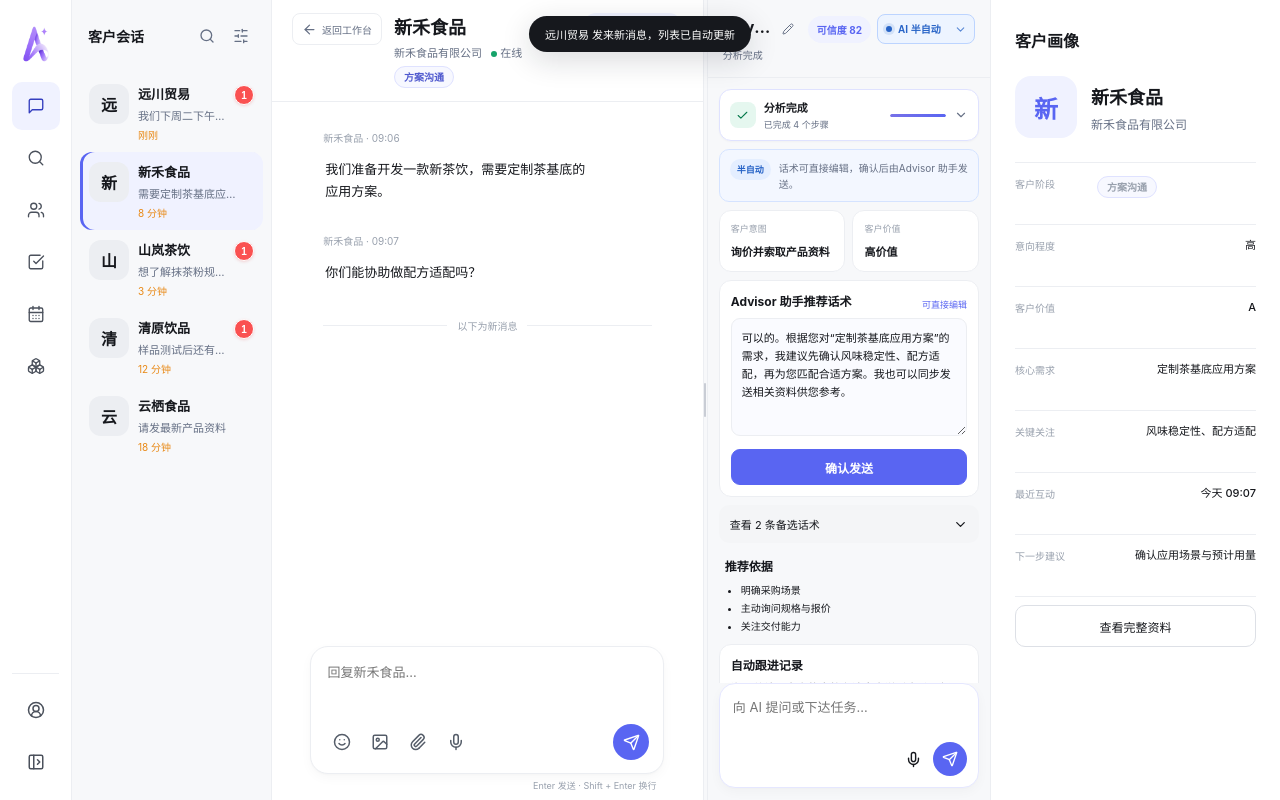
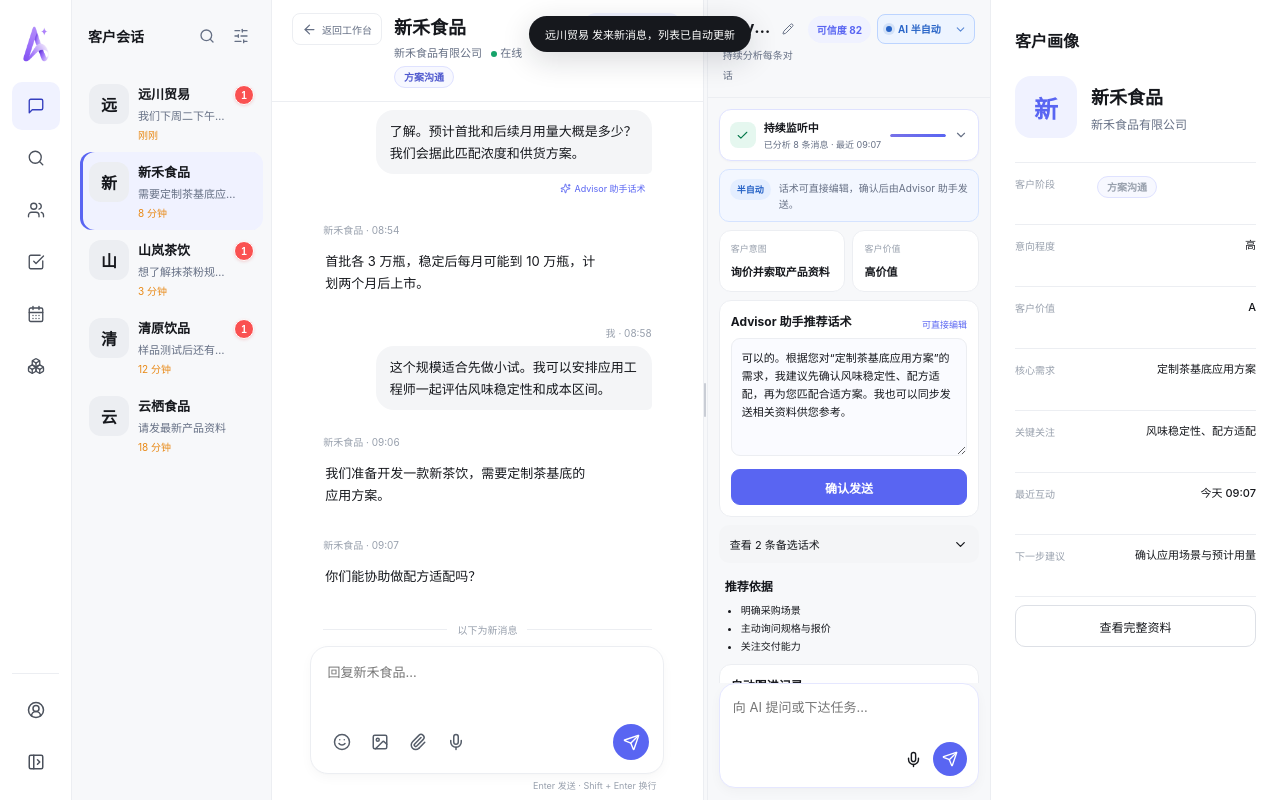
Before and after one commit to 18261169875ls-gif/Asale, a Next.js app: page / in a window 1280 px wide. Both pictures are taken after a click on the button "开始今日任务". Built offline with nearby package versions, Linux system fonts and the light colour scheme.

Commit message:
feat: continuously analyze customer conversations

```diff
--- a/app/demo-data.ts
+++ b/app/demo-data.ts
@@ -53,8 +53,14 @@ export const initialCustomers: Customer[] = [
     aiSuggestion: "先发送定制行业案例，并确认 SKU、采购规模与采购周期。",
     priority: 1,
     messages: [
-      { id: "x1", from: "customer", text: "我们准备开发一款新茶饮，需要定制茶基底的应用方案。", time: "09:06" },
-      { id: "x2", from: "customer", text: "你们能协助做配方适配吗？", time: "09:07" },
+      { id: "x1", from: "customer", text: "你好，我们准备为便利店渠道开发两款即饮茶，想先了解你们的茶基底。", time: "08:42" },
+      { id: "x2", from: "sales", text: "您好，可以的。两款产品目前计划做什么口味和包装规格？", time: "08:44" },
+      { id: "x3", from: "customer", text: "一款蜜桃乌龙、一款轻乳茉莉，都是 450ml PET 瓶。", time: "08:47" },
+      { id: "x4", from: "sales", text: "了解。预计首批和后续月用量大概是多少？我们会据此匹配浓度和供货方案。", time: "08:50", ai: true },
+      { id: "x5", from: "customer", text: "首批各 3 万瓶，稳定后每月可能到 10 万瓶，计划两个月后上市。", time: "08:54" },
+      { id: "x6", from: "sales", text: "这个规模适合先做小试。我可以安排应用工程师一起评估风味稳定性和成本区间。", time: "08:58" },
+      { id: "x7", from: "customer", text: "我们准备开发一款新茶饮，需要定制茶基底的应用方案。", time: "09:06" },
+      { id: "x8", from: "customer", text: "你们能协助做配方适配吗？", time: "09:07" },
     ],
   },
   {
@@ -78,9 +84,15 @@ export const initialCustomers: Customer[] = [
     aiSuggestion: "发送抹茶粉规格资料，并补充确认预计月用量与交付周期。",
     priority: 2,
     messages: [
-      { id: "s1", from: "customer", text: "你好，我们想了解你们抹茶粉的规格和报价，可以发一份资料吗？", time: "09:12" },
-      { id: "s2", from: "sales", text: "可以的，我先了解一下您主要用于哪类产品？", time: "09:13", ai: true },
-      { id: "s3", from: "customer", text: "主要用于高端茶饮，也想了解起订量和交付周期。", time: "09:14" },
+      { id: "s1", from: "customer", text: "你好，我们准备升级门店的抹茶产品，想找颜色和香气更稳定的原料。", time: "08:56" },
+      { id: "s2", from: "sales", text: "您好，主要是用于纯抹茶、拿铁，还是烘焙类产品？", time: "08:58" },
+      { id: "s3", from: "customer", text: "以抹茶拿铁和抹茶冰淇淋为主，目前有 26 家门店。", time: "09:01" },
+      { id: "s4", from: "sales", text: "建议对比饮品级和高香型两个规格。方便提供目前的月用量和目标成本吗？", time: "09:04", ai: true },
+      { id: "s5", from: "customer", text: "每月大约 300 公斤，希望含税成本控制在每公斤 180 元以内。", time: "09:07" },
+      { id: "s6", from: "sales", text: "收到，我会按颜色、香气和奶基底适配度整理两档样品方案。", time: "09:09" },
+      { id: "s7", from: "customer", text: "你好，我们想了解你们抹茶粉的规格和报价，可以发一份资料吗？", time: "09:12" },
+      { id: "s8", from: "sales", text: "可以的，我先把规格表发您，并同步确认起订量和交付周期。", time: "09:13", ai: true },
+      { id: "s9", from: "customer", text: "好的，主要用于高端茶饮，也请标注最快交期。", time: "09:14" },
     ],
   },
   {
@@ -104,7 +116,13 @@ export const initialCustomers: Customer[] = [
     aiSuggestion: "先澄清测试温度、周期和包装方式，再判断稳定性问题。",
     priority: 3,
     messages: [
-      { id: "q1", from: "customer", text: "样品测试后还有两个问题，常温稳定性和储存条件需要再确认。", time: "09:03" },
+      { id: "q1", from: "sales", text: "上周寄出的茶浓缩液样品已经签收，测试时建议先按 1:12 稀释。", time: "08:31" },
+      { id: "q2", from: "customer", text: "已收到，我们昨天做了第一轮测试，茶感和颜色基本符合预期。", time: "08:38" },
+      { id: "q3", from: "sales", text: "好的，测试使用的是冷灌装还是热灌装？储存温度也会影响稳定性。", time: "08:42", ai: true },
+      { id: "q4", from: "customer", text: "目前是 85℃ 热灌装，常温放置 24 小时后有轻微沉淀。", time: "08:47" },
+      { id: "q5", from: "sales", text: "建议记录 pH、糖度和冷却时间，我先请应用团队判断沉淀来源。", time: "08:51" },
+      { id: "q6", from: "customer", text: "pH 是 4.2，糖度 8.5，包装用的是透明 PET 瓶。", time: "08:56" },
+      { id: "q7", from: "customer", text: "样品测试后还有两个问题，常温稳定性和储存条件需要再确认。", time: "09:03" },
     ],
   },
   {
@@ -119,7 +137,7 @@ export const initialCustomers: Customer[] = [
     stage: "初步接触",
     intent: "中",
     value: "B",
-    aiState: "正在分析",
+    aiState: "分析完成",
     confidence: 79,
     coreNeed: "获取最新产品资料",
     concern: "产品覆盖范围、价格",
@@ -127,7 +145,15 @@ export const initialCustomers: Customer[] = [
     nextStep: "发送最新产品目录",
     aiSuggestion: "发送最新产品目录，并询问重点关注的产品类别。",
     priority: 4,
-    messages: [{ id: "y1", from: "customer", text: "方便发一下你们最新的产品资料吗？", time: "08:57" }],
+    messages: [
+      { id: "y1", from: "customer", text: "你好，我们在评估明年的茶饮原料供应商，想先了解你们的产品线。", time: "08:33" },
+      { id: "y2", from: "sales", text: "您好，我们主要提供茶粉、茶浓缩液和定制茶基底。您更关注哪一类？", time: "08:36" },
+      { id: "y3", from: "customer", text: "目前更关注乌龙茶粉和茉莉茶浓缩液，计划用于连锁烘焙门店。", time: "08:41" },
+      { id: "y4", from: "sales", text: "了解。产品是用于饮品现调还是预包装？我可以按应用方式筛选资料。", time: "08:45", ai: true },
+      { id: "y5", from: "customer", text: "两种都会涉及，先看常规规格、认证和大概价格带。", time: "08:50" },
+      { id: "y6", from: "sales", text: "没问题，我会把对应规格、认证文件和建议应用比例一起整理。", time: "08:53" },
+      { id: "y7", from: "customer", text: "方便发一下你们最新的产品资料吗？", time: "08:57" },
+    ],
   },
   {
     id: "yuanchuan",
@@ -141,7 +167,7 @@ export const initialCustomers: Customer[] = [
     stage: "初步接触",
     intent: "低",
     value: "C",
-    aiState: "待分析",
+    aiState: "分析完成",
     confidence: 68,
     coreNeed: "确认后续合作可能",
     concern: "需求信息不足",
@@ -149,6 +175,14 @@ export const initialCustomers: Customer[] = [
     nextStep: "确认沟通时间与采购范围",
     aiSuggestion: "需求信息不足，建议先确认采购品类、预计用量与沟通时间。",
     priority: 5,
-    messages: [{ id: "r1", from: "customer", text: "下周可以安排进一步沟通，具体需求到时再说。", time: "08:50" }],
+    messages: [
+      { id: "r1", from: "sales", text: "您好，看到贵司在做餐饮原料贸易，我们这边有茶粉和茶浓缩液产品。", time: "08:22" },
+      { id: "r2", from: "customer", text: "我们确实在看茶类原料，不过目前还没确定具体品类。", time: "08:27" },
+      { id: "r3", from: "sales", text: "了解。贵司主要服务茶饮、烘焙还是预包装食品客户？", time: "08:31" },
+      { id: "r4", from: "customer", text: "客户类型比较分散，茶饮和食品工厂都有，需求还在收集。", time: "08:36" },
+      { id: "r5", from: "sales", text: "我可以先发一份产品分类表，后续再按客户场景补充样品和报价。", time: "08:41", ai: true },
+      { id: "r6", from: "customer", text: "可以，先发分类表。我们下周二下午也方便进一步沟通。", time: "08:46" },
+      { id: "r7", from: "customer", text: "下周可以安排进一步沟通，具体需求到时再说。", time: "08:50" },
+    ],
   },
 ];
--- a/app/globals.css
+++ b/app/globals.css
@@ -231,7 +231,7 @@ a { color: inherit; text-decoration: none; }
 .secondary-button, .primary-button { min-height: 36px; border: 1px solid var(--line-strong); border-radius: 9px; background: #fff; padding: 0 13px; cursor: pointer; font-size: 12px; }
 .secondary-button:hover { background: var(--surface); }
 .primary-button { border-color: var(--primary); background: var(--primary); color: #fff; font-weight: 600; }
-.message-scroll { min-height: 0; flex: 1; overflow: auto; padding: 28px clamp(18px, 4vw, 54px); }
+.message-scroll { min-height: 0; flex: 1; overflow: auto; padding: 28px clamp(18px, 4vw, 54px); scroll-behavior: smooth; }
 .message-line { max-width: 84%; margin-bottom: 24px; display: flex; flex-direction: column; align-items: flex-start; }
 .message-line.sales { margin-left: auto; align-items: flex-end; }
 .message-meta { margin-bottom: 6px; color: var(--faint); font-size: 10px; }
@@ -296,6 +296,7 @@ a { color: inherit; text-decoration: none; }
 .agent-process-summary > svg { color: var(--muted); }
 .agent-process-details { border-top: 1px solid var(--line); background: #fbfbfd; padding: 10px 12px 12px; animation: agent-reveal 160ms ease; }
 .agent-process-details > p { margin: 0 0 10px; color: var(--muted); font-size: 9px; }
+.agent-message-context { max-height: 48px; margin: 0 0 11px; border-left: 2px solid #cdd2ff; border-radius: 0 7px 7px 0; background: #f4f5ff; padding: 7px 9px; overflow: hidden; color: #555b69; font-size: 9px; line-height: 1.55; }
 .agent-process-details ol { margin: 0; padding: 0; list-style: none; display: grid; gap: 0; }
 .agent-process-details li { position: relative; min-height: 44px; display: grid; grid-template-columns: 22px minmax(0, 1fr); gap: 8px; }
 .agent-process-details li:not(:last-child)::after { content: ""; position: absolute; top: 22px; bottom: 0; left: 10px; width: 1px; background: #dfe1e8; }
@@ -307,6 +308,7 @@ a { color: inherit; text-decoration: none; }
 .agent-process-details li small { color: var(--muted); font-size: 9px; line-height: 1.45; }
 .agent-process-details li.pending strong, .agent-process-details li.pending small { color: #9a9fa9; }
 .agent-step-spinner { width: 9px; height: 9px; border: 1.5px solid #cbc9f5; border-top-color: #5a46d6; border-radius: 999px; animation: spin .75s linear infinite; }
+.agent-process-stats { margin-top: 3px; display: flex; align-items: center; justify-content: space-between; gap: 8px; color: var(--muted); font-size: 8px; }
 .agent-process-note { display: block; margin-top: 4px; border-radius: 7px; background: #f0f1f4; padding: 7px 8px; color: #777d88; font-size: 8px; line-height: 1.45; }
 .analysis-pair { display: grid; grid-template-columns: 1fr 1fr; gap: 7px; margin-bottom: 8px; }
 .analysis-pair div, .reply-card, .task-card, .uncertainty { border: 1px solid var(--line); border-radius: 12px; background: #fff; padding: 11px; }
--- a/app/page.tsx
+++ b/app/page.tsx
@@ -34,6 +34,13 @@ type CustomerFilterState = {
   stage: "全部" | string;
   aiState: "全部" | Customer["aiState"];
 };
+type AnalysisRun = {
+  version: number;
+  source: Message["from"];
+  text: string;
+  time: string;
+  total: number;
+};
 
 const defaultAssistantName = "Advisor 助手";
 
@@ -50,6 +57,14 @@ function suggestedReply(customer: Customer) {
   return `可以的。根据您对“${customer.coreNeed}”的需求，我建议先确认${customer.concern}，再为您匹配合适方案。我也可以同步发送相关资料供您参考。`;
 }
 
+function replyForIncomingMessage(text: string) {
+  if (/报价|价格|成本/.test(text)) return "可以的，我会按您的目标成本整理对应规格和阶梯报价。为了保证报价准确，再确认一下预计月用量和期望交付时间，可以吗？";
+  if (/沉淀|稳定|储存|pH|糖度/.test(text)) return "收到这些测试参数。我会请应用团队结合灌装温度、pH 和包装方式判断稳定性，并给您一份复测建议。";
+  if (/资料|规格|认证/.test(text)) return "没问题，我会把相关产品规格、认证文件和建议应用比例整理给您。请问您更关注饮品、烘焙还是预包装应用？";
+  if (/下周|沟通|时间/.test(text)) return "可以，下周二下午方便。我先把产品分类和适用场景发您，沟通时再根据客户类型确认重点品类与预计用量。";
+  return `收到您提到的“${text.slice(0, 28)}${text.length > 28 ? "…" : ""}”。我先结合当前需求整理方案，并补充确认用量、时间和关键规格。`;
+}
+
 export default function Home() {
   const [customers, setCustomers] = useState(initialCustomers);
   const [activeId, setActiveId] = useState<string | null>(null);
@@ -58,6 +73,10 @@ export default function Home() {
   const [chatMessages, setChatMessages] = useState<Record<string, Message[]>>(
     Object.fromEntries(initialCustomers.map((customer) => [customer.id, customer.messages])),
   );
+  const [analysisRuns, setAnalysisRuns] = useState<Record<string, AnalysisRun>>(() => Object.fromEntries(initialCustomers.map((customer) => {
+    const latestMessage = customer.messages.at(-1)!;
+    return [customer.id, { version: 0, source: latestMessage.from, text: latestMessage.text, time: latestMessage.time, total: customer.messages.length }];
+  })));
   const [query, setQuery] = useState("");
   const [filtersOpen, setFiltersOpen] = useState(false);
   const [filters, setFilters] = useState<CustomerFilterState>({ intent: "全部", stage: "全部", aiState: "全部" });
@@ -72,6 +91,7 @@ export default function Home() {
   );
   const automationModeRef = useRef<AutomationMode>("assist");
   const assistantNameRef = useRef(defaultAssistantName);
+  const analysisVersionRef = useRef<Record<string, number>>(Object.fromEntries(initialCustomers.map((customer) => [customer.id, 0])));
   const autoRepliedRef = useRef(new Set<string>());
 
   const activeCustomer = useMemo(
@@ -110,6 +130,29 @@ export default function Home() {
     return () => window.clearTimeout(timer);
   }, [notice]);
 
+  const triggerAnalysis = useCallback((customerId: string, message: Message) => {
+    const version = (analysisVersionRef.current[customerId] ?? 0) + 1;
+    analysisVersionRef.current[customerId] = version;
+    setAnalysisRuns((current) => {
+      const previous = current[customerId];
+      return { ...current, [customerId]: { version, source: message.from, text: message.text, time: message.time, total: (previous?.total ?? 0) + 1 } };
+    });
+    if (message.from === "customer") {
+      setAdvisorReplies((current) => ({ ...current, [customerId]: replyForIncomingMessage(message.text) }));
+    }
+    setCustomers((current) => current.map((customer) => customer.id === customerId ? {
+      ...customer,
+      aiState: "正在分析",
+      confidence: Math.min(95, customer.confidence + (message.from === "customer" ? 1 : 0)),
+      lastInteraction: `今天 ${message.time}`,
+      aiSuggestion: message.from === "customer" ? "正在结合客户最新信息更新意图、价值与下一步建议。" : "已复盘销售本次回复，继续监听客户反馈。",
+    } : customer));
+    window.setTimeout(() => {
+      if (analysisVersionRef.current[customerId] !== version) return;
+      setCustomers((current) => current.map((customer) => customer.id === customerId ? { ...customer, aiState: "分析完成", aiSuggestion: message.from === "customer" ? "最新消息已完成分析，建议按更新后的话术继续确认关键需求。" : "销售回复已复盘，建议等待客户反馈并准备下一步资料。" } : customer));
+    }, 2800);
+  }, []);
+
   const appendAdvisorMessage = useCallback((customer: Customer, text: string, automated: boolean) => {
     if (!text.trim()) return;
     const message: Message = {
@@ -124,6 +167,7 @@ export default function Home() {
       ...current,
       [customer.id]: [...(current[customer.id] ?? []), message],
     }));
+    triggerAnalysis(customer.id, message);
     setCustomers((current) => current.map((item) => item.id === customer.id ? {
       ...item,
       unread: 0,
@@ -133,7 +177,7 @@ export default function Home() {
       waitMinutes: 0,
     } : item));
     setNotice(automated ? `${customer.name} 的新消息已由 AI 自动回复` : `已向 ${customer.name} 发送${assistantNameRef.current}话术`);
-  }, []);
+  }, [triggerAnalysis]);
 
   const autoReplyCustomer = useCallback((customer: Customer) => {
     if (customer.intent !== "低" || autoRepliedRef.current.has(customer.id)) return;
@@ -170,13 +214,19 @@ export default function Home() {
           time: new Date().toLocaleTimeString("zh-CN", { hour: "2-digit", minute: "2-digit" }),
         }],
       }));
+      triggerAnalysis(incomingCustomer.id, {
+        id: `${incomingCustomer.id}-analysis-${Date.now()}`,
+        from: "customer",
+        text: incomingText,
+        time: new Date().toLocaleTimeString("zh-CN", { hour: "2-digit", minute: "2-digit" }),
+      });
       setNotice(`${incomingCustomer.name} 发来新消息，列表已自动更新`);
       if (automationModeRef.current === "auto") {
         window.setTimeout(() => autoReplyCustomer(incomingCustomer), 1600);
       }
     }, 6000);
     return () => window.clearTimeout(timer);
-  }, [autoReplyCustomer]);
+  }, [autoReplyCustomer, triggerAnalysis]);
 
   const filteredCustomers = customers.filter((customer) =>
     `${customer.name}${customer.company}${customer.latest}`.includes(query.trim())
@@ -241,6 +291,7 @@ export default function Home() {
       ...current,
       [activeCustomer.id]: [...(current[activeCustomer.id] ?? []), message],
     }));
+    triggerAnalysis(activeCustomer.id, message);
     updateDraft("");
     setCustomers((current) => current.map((customer) => customer.id === activeCustomer.id ? { ...customer, unread: 0, hasNewMessage: false, latest: "已手动回复", wait: "刚刚", waitMinutes: 0 } : customer));
     setNotice("消息已发送，AI 已自动记录本次跟进");
@@ -285,6 +336,7 @@ export default function Home() {
           chatMessages={chatMessages}
           updateDraft={updateDraft}
           sendMessage={sendMessage}
+          analysisRun={analysisRuns[activeId!]}
           assistantName={assistantName}
           renameAssistant={renameAssistant}
           automationMode={automationMode}
@@ -507,6 +559,7 @@ type WorkspaceProps = {
   chatMessages: Record<string, Message[]>;
   updateDraft: (value: string) => void;
   sendMessage: () => void;
+  analysisRun: AnalysisRun;
   assistantName: string;
   renameAssistant: (name: string) => void;
   automationMode: AutomationMode;
@@ -526,6 +579,13 @@ type WorkspaceProps = {
 
 function ConversationWorkspace(props: WorkspaceProps) {
   const { activeCustomer: customer } = props;
+  const messageCount = props.chatMessages[customer.id]?.length ?? 0;
+  const messageEndRef = useRef<HTMLDivElement>(null);
+
+  useEffect(() => {
+    messageEndRef.current?.scrollIntoView({ behavior: "smooth", block: "end" });
+  }, [customer.id, messageCount]);
+
   return (
     <>
       <aside className="conversation-list" aria-label="客户会话列表">
@@ -556,6 +616,7 @@ function ConversationWorkspace(props: WorkspaceProps) {
               </div>
             ))}
             <div className="new-divider"><span>以下为新消息</span></div>
+            <div ref={messageEndRef} />
           </div>
           <div className="chat-composer">
             <textarea
@@ -605,7 +666,7 @@ function AIContent(props: WorkspaceProps) {
       <header className="ai-header">
         <div className="ai-title-block">
           {renaming ? <div className="assistant-name-editor"><input value={nameDraft} onChange={(event) => setNameDraft(event.target.value)} onKeyDown={(event) => { if (event.key === "Enter") saveAssistantName(); if (event.key === "Escape") { setNameDraft(props.assistantName); setRenaming(false); } }} maxLength={20} aria-label="AI 助手名称" /><button onClick={saveAssistantName} aria-label="保存助手名称"><Check size={13} /></button><button onClick={() => { setNameDraft(props.assistantName); setRenaming(false); }} aria-label="取消重命名"><X size={13} /></button></div> : <div className="assistant-name-heading"><h2>{props.assistantName}</h2><button onClick={() => { setNameDraft(props.assistantName); setRenaming(true); }} aria-label="重命名 AI 助手"><Pencil size={12} /></button></div>}
-          <span>分析完成</span>
+          <span>持续分析每条对话</span>
         </div>
         <div className="ai-header-actions">
           <strong className={lowConfidence ? "confidence low" : "confidence"}>可信度 {customer.confidence}</strong>
@@ -619,7 +680,7 @@ function AIContent(props: WorkspaceProps) {
         </div>
       </header>
       <div className="ai-scroll">
-        <AgentProcess key={customer.id} customer={customer} />
+        <AgentProcess key={`${customer.id}-${props.analysisRun.version}`} customer={customer} run={props.analysisRun} />
         <section className={`mode-notice mode-${props.automationMode}`}><span>{automationModes.find((mode) => mode.id === props.automationMode)?.shortLabel}</span><p>{modeCopy}</p></section>
         {lowConfidence && <section className="uncertainty"><strong>不建议直接参考</strong><p>客户需求范围与采购信息不足，暂时无法准确判断价值。</p><ul><li>缺少具体采购品类</li><li>缺少预计用量</li><li>沟通时间尚未确认</li></ul></section>}
         <section className="analysis-pair"><div><span>客户意图</span><strong>{lowConfidence ? "需要补充确认" : "询价并索取产品资料"}</strong></div><div><span>客户价值</span><strong>{lowConfidence ? "暂不判断" : `${customer.intent}价值`}</strong></div></section>
@@ -640,7 +701,7 @@ const agentSteps = [
   { title: "生成回复建议", detail: "形成可编辑话术并完成风险检查" },
 ];
 
-function AgentProcess({ customer }: { customer: Customer }) {
+function AgentProcess({ customer, run }: { customer: Customer; run: AnalysisRun }) {
   const [step, setStep] = useState(0);
   const [open, setOpen] = useState(false);
   const done = step >= agentSteps.length;
@@ -655,12 +716,13 @@ function AgentProcess({ customer }: { customer: Customer }) {
     <section className={`agent-process ${done ? "complete" : "running"}`}>
       <button className="agent-process-summary" onClick={() => setOpen((value) => !value)} aria-expanded={open}>
         <span className="agent-process-icon">{done ? <Check size={13} /> : <Sparkles size={13} />}</span>
-        <span className="agent-process-copy"><strong>{done ? "分析完成" : "正在分析"}</strong><small>{done ? `已完成 ${agentSteps.length} 个步骤` : `${agentSteps[Math.min(step, agentSteps.length - 1)].title} · ${step + 1}/${agentSteps.length}`}</small></span>
+        <span className="agent-process-copy"><strong>{done ? "持续监听中" : "正在分析"}</strong><small>{done ? `已分析 ${run.total} 条消息 · 最近 ${run.time}` : `${agentSteps[Math.min(step, agentSteps.length - 1)].title} · ${step + 1}/${agentSteps.length}`}</small></span>
         <span className="agent-process-progress" aria-hidden="true"><i style={{ width: `${done ? 100 : ((step + 0.45) / agentSteps.length) * 100}%` }} /></span>
         {open ? <ChevronUp size={14} /> : <ChevronDown size={14} />}
       </button>
       {open && <div className="agent-process-details">
-        <p>Agent 执行步骤 · 当前客户：{customer.name}</p>
+        <p>Agent 执行步骤 · 本轮分析：{run.source === "customer" ? "客户消息" : "销售回复"} · {run.time}</p>
+        <blockquote className="agent-message-context">“{run.text}”</blockquote>
         <ol>{agentSteps.map((item, index) => {
           const finished = index < step;
           const active = !done && index === step;
@@ -669,6 +731,7 @@ function AgentProcess({ customer }: { customer: Customer }) {
             <div><strong>{item.title}</strong><small>{finished ? item.detail : active ? "正在处理…" : "等待执行"}</small></div>
           </li>;
         })}</ol>
+        <div className="agent-process-stats"><span>当前客户：{customer.name}</span><span>累计分析：{run.total} 条消息</span></div>
         <small className="agent-process-note">展示的是可验证的执行步骤与结果，不包含模型内部隐性推理。</small>
       </div>}
     </section>
```
Also changed, not shown: 1 other file (tests, documents, lock files or other folders).
